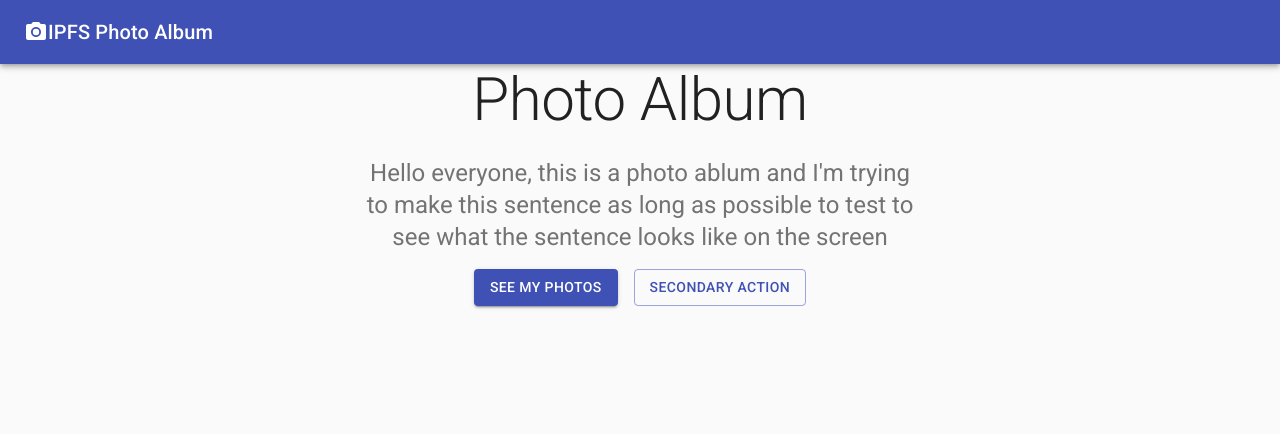
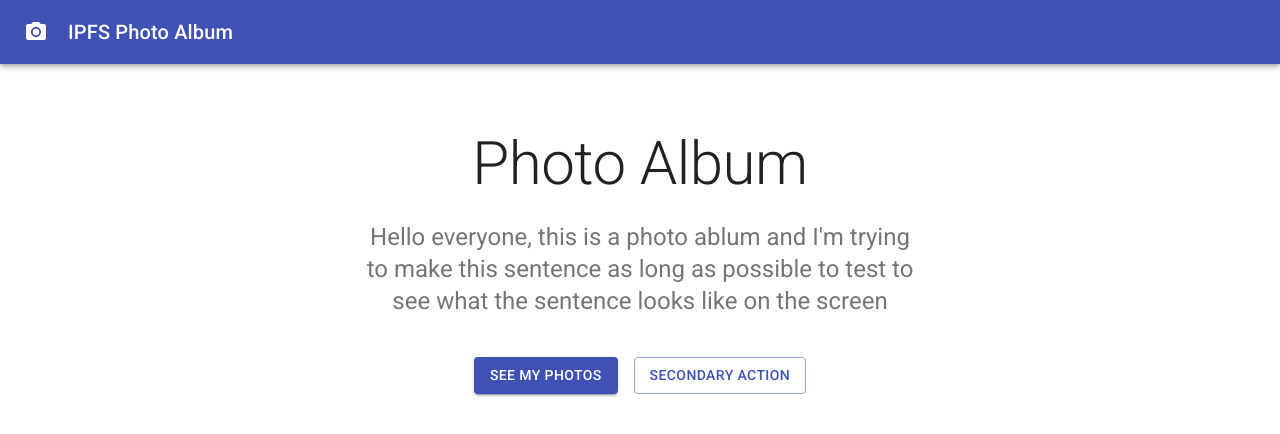
Before and after one commit to noryev/material-ui-demo, a React (Create React App) app: page / in a window 1280 px wide. Shown: the top 434 px of the page. Built offline with nearby package versions, Linux system fonts and the light colour scheme.

Commit message:
ugh css in js is a pain wow

```diff
--- a/src/app.jsx
+++ b/src/app.jsx
@@ -1,15 +1,8 @@
 import React from 'react';
 import { Typography, AppBar, Button, Card, CardActions, CardContent, CardMedia, CssBaseline, Grid, Toolbar, Container } from '@material-ui/core';
 import { PhotoCamera } from '@material-ui/icons';
-import { makeStyles } from '@material-ui/core/styles';
+import  useStyles  from './styles';
 
-
-const useStyles = makeStyles((theme) => ({
-    container: {
-    backgroundColor: theme.palette.background.paper,
-    padding: theme.spacing(8, 0, 6)
-    }
-}));
 
 const App = () => {
     const classes = useStyles();
@@ -26,7 +19,7 @@ const App = () => {
                 </Toolbar>
             </AppBar>
             <main>
-                <div className='classes.container'>
+                <div className={classes.container}>
                     <Container maxWidth="sm">
                         <Typography variant="h2" align="center" color="textPrimary" gutterBottom>
                             Photo Album
--- a/src/styles.js
+++ b/src/styles.js
@@ -2,7 +2,7 @@ import { makeStyles } from '@material-ui/core/styles';
 
 // you have this theme object available from MaterialUI- learn more!
 
-const useStyles = makeStyles (( theme ) => ({
+const useStyles = makeStyles (( theme) => ({
     container: {
         backgroundColor: theme.palette.background.paper,
         padding: theme.spacing(8, 0, 6)
```
